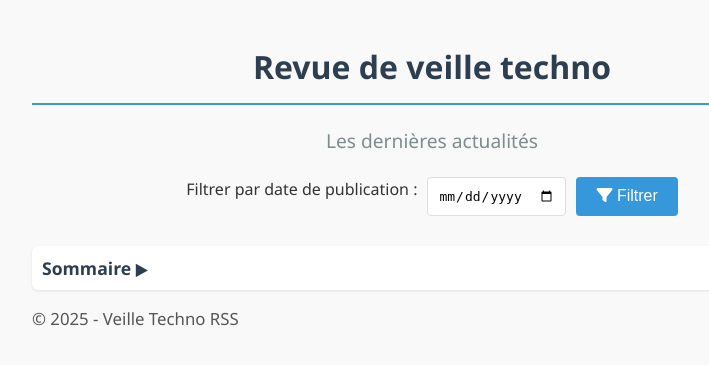
After one commit to zorky/techno_watch_ia, a FastAPI app: template templates/web/index.html in a window 1280 px wide. The commit adds this page. Shown: the top 365 px of the page, without its empty margins (208-917 px from the left). Run offline with FastAPI, Linux system fonts and the light colour scheme; the template is opened without the code that fills it, so the values that code supplies are empty.

Commit message:
Enregistrement en DB SQLite des articles filtrés et page web pour leur affichage (#2)
* enregistrement en DB SQLite des articles filtrés

* affichage de ces articles sur une page FastApi

* SQLAlchemy read articles

* +module db
+read_articles / save_articles avec SQL Alchemy
+fix article scoring -> score, alignement modèle et champ bdd

* +session sqlalchemy
+renommage models/articles_db.py => models/article.py

* fix comment

* +les articles résumés ne sont rajoutés que si le titre et la date (publication) n'existe pas déjà

* Article Db :

- date -> published
- ajout champs méta-données automatique dt_created / dt_updated

ArticleModel :

- date -> published

Affichage dans page Web date publication et du résumé

* +Pydantic pour vérif liste articles résumés à insérer
+bulk insert (bulk_insert_mappings)
+création de la table Article par SQLAlchemy
+fix placement entité Article avec Base = declarative_base()
+fix placeement @event.listens_for(Article, 'before_update')
+clean code

* +fix affichage date UTC en heure locale (Paris)

* +refacto / factorisation filtres : FastAPI jinja2 + templates mail
+fix : n'insérer uniquement que les nouveaux articles résumés (titre + date publication)
+clean code

* +améliorations page d'affichage des résumés
+filtre nl2br : \n -> <br/>

* feat: sommaire des articles sur la page index.html

* feat: sommaire condensé des articles

* feat: sommaire rétracté par défaut

* fix: alignement icone article, clean comment

---------

Co-authored-by: Olivier Duval <olivier.duval@univ-paris8.fr>

```diff
--- /dev/null
+++ b/jinja_filters.py
@@ -0,0 +1,42 @@
+from jinja2 import Environment
+from markupsafe import Markup
+from datetime import datetime, timezone
+
+#
+# Filtres pour les templates jinja2
+# champ | filtre
+#
+def format_date(value):
+    """filtre jinga2 pour formatage de la date en FR"""
+    if isinstance(value, str):
+        date_obj = datetime.strptime(value, "%Y-%m-%dT%H:%M:%S")
+        return date_obj.strftime("%d/%m/%Y")
+    return value.strftime("%d/%m/%Y")
+
+def format_local_datetime(utc_datetime, tz: str = "Europe/Paris"):
+    """filtre de conversion UTC -> heure Paris"""
+    import pytz
+    if not utc_datetime:
+        return "N/A"
+    # Convertit UTC → Europe/Paris
+    local_tz = pytz.timezone(tz)
+    local_datetime = utc_datetime.replace(tzinfo=timezone.utc).astimezone(local_tz)
+    return local_datetime.strftime('%d/%m/%Y à %H:%M')
+
+def nl2br(value):
+    """Convertit les retours chariots en <br>."""
+    if value is None:
+        return ""
+    return Markup(value.replace('\n', '<br>\n'))
+
+
+JINJA_FILTERS = {
+    'format_local_datetime': format_local_datetime,
+    'format_date': format_date,
+    'truncate': lambda s, length: s[:length] + '...' if len(s) > length else s,
+    'nl2br': nl2br
+}
+
+def register_jinja_filters(env: Environment):
+    for name, func in JINJA_FILTERS.items():
+        env.filters[name] = func
--- a/pyproject.toml
+++ b/pyproject.toml
@@ -24,6 +24,10 @@ dependencies = [
     "grandalf>=0.8",
     "matplotlib>=3.10.6",
     "nltk>=3.9.1",
+    "sqlalchemy>=2.0.43",
+    "fastapi>=0.116.1",
+    "uvicorn>=0.35.0",
+    "pytz>=2025.2",
 ]
 
 [tool.uv.sources]
--- a/templates/email_template.html.j2
+++ b/templates/email_template.html.j2
@@ -9,8 +9,9 @@
     <h5>Mots clés : {{keywords | join(', ')}} sur un seuil >= {{threshold}}</h5>
     {% for article in articles %}
         <div style="margin-bottom: 20px; border: 1px solid #ddd; padding: 10px;">
-            <h3><a href="{{ article.link }}">🔗 {{ article.title }}</a> - {{ article.scoring }}</h3>
-            <p>📰 {{ article.summary | replace('\n', '<br>') | safe }}</p>
+            <h3><a href="{{ article.link }}">🔗 {{ article.title }}</a> - {{ article.score }}</h3>
+            <h4><small>publié le {{ article.published | format_date }} - résumé du {{ article.dt_created | format_local_datetime }} </small></h4>
+            <p>📰 {{ article.summary | nl2br | safe }}</p>
         </div>
     {% endfor %}
 </body>
--- /dev/null
+++ b/templates/web/index.html
@@ -0,0 +1,72 @@
+<!DOCTYPE html>
+<html>
+<head>
+    <title>Revue de Presse Techno</title>
+    <meta name="viewport" content="width=device-width, initial-scale=1.0">
+    <link rel="stylesheet" href="/static/styles.css">
+    <link rel="stylesheet" href="https://cdnjs.cloudflare.com/ajax/libs/font-awesome/6.0.0/css/all.min.css">
+</head>
+<body>
+    <header>
+        <h1>Revue de veille techno</h1>
+        <p class="subtitle">Les dernières actualités</p>
+    </header>
+    <form method="get">
+        <label for="date">Filtrer par date de publication :</label>
+        <input type="date" id="date" name="date">
+        <button type="submit"><i class="fas fa-filter"></i> Filtrer</button>
+    </form>
+    <div id="top"></div>
+    <!-- Sommaire -->
+    <div class="toc-container">
+        <div class="toc-header" onclick="toggleTOC()">
+            <h2>Sommaire ▶</h2>
+        </div>
+        <ol class="table-of-contents" style="display: none;">  <!-- Masqué par défaut -->
+            {% for article in articles %}
+            <li>
+            <a href="#article-{{ loop.index }}">{{ article.title }}</a>
+            </li>
+            {% endfor %}
+        </ol>
+    </div>
+    <!-- Liste des articles avec IDs et ancres -->
+    <ul>
+        {% for article in articles %}
+        <li id="article-{{ loop.index }}">
+            <h2>
+                <a href="#top" class="back-to-top">↑</a>  <!-- Lien pour remonter -->
+                <i class="fas fa-link"></i>
+                <a href="{{ article.link }}" target="_blank">{{ article.title }}</a>
+            </h2>
+            <h3><small>
+                article publié le {{ article.published | format_date }} -
+                résumé du {{ article.dt_created | format_local_datetime }} -
+                score: {{ article.score }}
+            </small></h3>
+            <p class="article-summary">
+                <i class="fas fa-newspaper"></i>
+                {{ article.summary | nl2br | safe }}
+            </p>
+        </li>
+        {% endfor %}
+    </ul>
+    <footer>
+        <p>© 2025 - Veille Techno RSS</p>
+    </footer>
+<script>
+    function toggleTOC() {
+        const toc = document.querySelector('.table-of-contents');
+        const header = document.querySelector('.toc-header h2');
+
+        if (toc.style.display === 'none') {
+            toc.style.display = 'block';
+            header.textContent = 'Sommaire ▼';
+        } else {
+            toc.style.display = 'none';
+            header.textContent = 'Sommaire ▶';
+        }
+    }
+</script>
+</body>
+</html>
--- /dev/null
+++ b/templates/web/styles.css
@@ -0,0 +1,216 @@
+body {
+    font-family: 'Segoe UI', Tahoma, Geneva, Verdana, sans-serif;
+    line-height: 1.6;
+    color: #333;
+    max-width: 800px;
+    margin: 0 auto;
+    padding: 20px;
+    background-color: #f9f9f9;
+}
+
+h1 {
+    color: #2c3e50;
+    text-align: center;
+    border-bottom: 2px solid #3498db;
+    padding-bottom: 10px;
+}
+
+.subtitle {
+    font-size: 1.2em;
+    text-align: center;
+    padding-bottom: 20px;
+    color: #7f8c8d;
+}
+
+form {
+    display: flex;
+    justify-content: center;
+    margin-bottom: 30px;
+    gap: 10px;
+    flex-wrap: wrap;
+}
+
+input[type="date"] {
+    padding: 10px;
+    border-radius: 4px;
+    border: 1px solid #ddd;
+    font-size: 1em;
+}
+
+button {
+    padding: 10px 20px;
+    background-color: #3498db;
+    color: white;
+    border: none;
+    border-radius: 4px;
+    cursor: pointer;
+    transition: all 0.3s ease;
+    font-size: 1em;
+}
+
+button:hover {
+    background-color: #2980b9;
+}
+
+/* Amélioration des cartes d'articles */
+ul {
+    padding: 0;
+    list-style-type: none;
+}
+
+li {
+    background: white;
+    margin-bottom: 20px;
+    padding: 20px;
+    border-radius: 8px;
+    box-shadow: 0 2px 8px rgba(0, 0, 0, 0.1);
+    transition: transform 0.2s ease, box-shadow 0.2s ease;
+}
+
+li:hover {
+    transform: translateY(-2px);
+    box-shadow: 0 4px 12px rgba(0, 0, 0, 0.15);
+}
+
+h2 {
+    margin-top: 0;
+    color: #2c3e50;
+    display: flex;
+    align-items: center;
+    gap: 8px;
+}
+
+h2 i {
+    color: #3498db;
+}
+
+h3 {
+    margin: 8px 0 12px;
+}
+
+h3 small {
+    color: #7f8c8d;
+    font-size: 0.9em;
+    display: block;
+}
+
+/* Style pour les résumés */
+.article-summary {
+    text-align: justify;
+    margin: 10px 0 0;
+    color: #363535;
+    padding-left: 24px;  /* Espace pour l'icône */
+    text-indent: -20px;  /* Alignement de l'icône avec le texte */
+}
+
+.article-summary i {
+    color: #3498db;
+    margin-right: 8px;
+}
+
+/* Style pour les liens */
+a {
+    color: #3498db;
+    text-decoration: none;
+    transition: all 0.3s ease;
+}
+
+a:hover {
+    color: #2980b9;
+    text-decoration: underline;
+}
+
+/* Amélioration de la typographie */
+p {
+    margin: 10px 0 0;
+    color: #555;
+    font-size: 1.05em;
+}
+
+/* Responsive */
+@media (max-width: 600px) {
+    body {
+        padding: 10px;
+    }
+
+    li {
+        padding: 15px;
+    }
+
+    form {
+        flex-direction: column;
+        align-items: center;
+    }
+
+    input[type="date"] {
+        width: 100%;
+    }
+}
+
+.table-of-contents {
+    background: white;
+    padding: 8px 10px;
+    margin-bottom: 10px;
+    border-radius: 6px;
+    box-shadow: 0 1px 3px rgba(0, 0, 0, 0.1);
+}
+
+.table-of-contents h2 {
+    color: #2c3e50;
+    margin: 0 0 6px 0;
+    font-size: 1.1em;
+    border-bottom: 1px solid #eee;
+    padding-bottom: 4px;
+}
+
+.table-of-contents ol {
+    padding-left: 20px;
+    margin: 0;
+    line-height: 1.1;
+}
+
+.table-of-contents li {
+    margin: 2px 0;
+    padding: 1px 0;
+}
+
+.table-of-contents a {
+    color: #3498db;
+    text-decoration: none;
+    transition: all 0.2s ease;
+    font-size: 0.9em;
+    display: block;
+    padding: 2px 0;
+    line-height: 1.2;
+}
+
+.table-of-contents a:hover {
+    color: #2980b9;
+    text-decoration: underline;
+}
+
+li:target {
+    background-color: #f8f9fa;
+    border-left: 2px solid #3498db;
+    padding-left: 15px;
+}
+
+.toc-container {
+    background: white;
+    padding: 8px 10px;
+    margin-bottom: 10px;
+    border-radius: 6px;
+    box-shadow: 0 1px 3px rgba(0, 0, 0, 0.1);
+}
+
+.toc-header {
+    cursor: pointer;
+    display: flex;
+    align-items: center;
+}
+
+.toc-header h2 {
+    color: #2c3e50;
+    margin: 0;
+    font-size: 1.1em;
+}
--- /dev/null
+++ b/web.py
@@ -0,0 +1,30 @@
+# Interface minimaliste pour lire les articles résumés sur une page web
+# uvicorn web:app --reload # http://127.0.0.1:8000/
+#
+import os
+from fastapi import FastAPI, Request
+from fastapi.templating import Jinja2Templates
+from fastapi.staticfiles import StaticFiles
+
+from dotenv import load_dotenv
+from jinja_filters import register_jinja_filters
+
+load_dotenv()
+DB_PATH = os.getenv("DB_PATH", "techno-watch.db")
+
+app = FastAPI()
+app.mount("/static", StaticFiles(directory="templates/web"), name="static")
+templates = Jinja2Templates(directory="templates/web")
+
+register_jinja_filters(templates.env)
+
+@app.get("/")
+def read_articles(request: Request, date: str = None):
+    """Affiche les articles filtrés par date de publication."""
+    from db import read_articles
+    articles = read_articles(date)
+
+    return templates.TemplateResponse(
+        "index.html",
+        {"request": request, "articles": articles}
+    )
```
Also changed, not shown: core/utils.py (+16 -10 lines), db/__init__.py (added, +9 -0 lines), db/db.py (added, +122 -0 lines), main_agent_rss.py (+44 -26 lines), models/article.py (added, +12 -0 lines), send_articles_email.py (+12 -3 lines), README.md, 3 other files.
